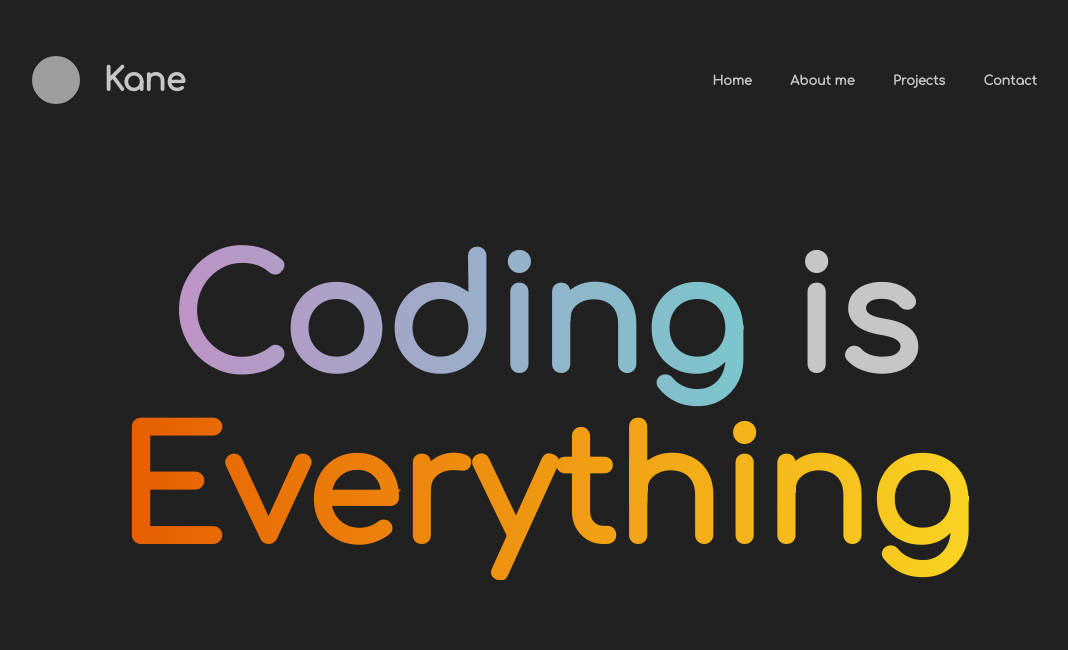
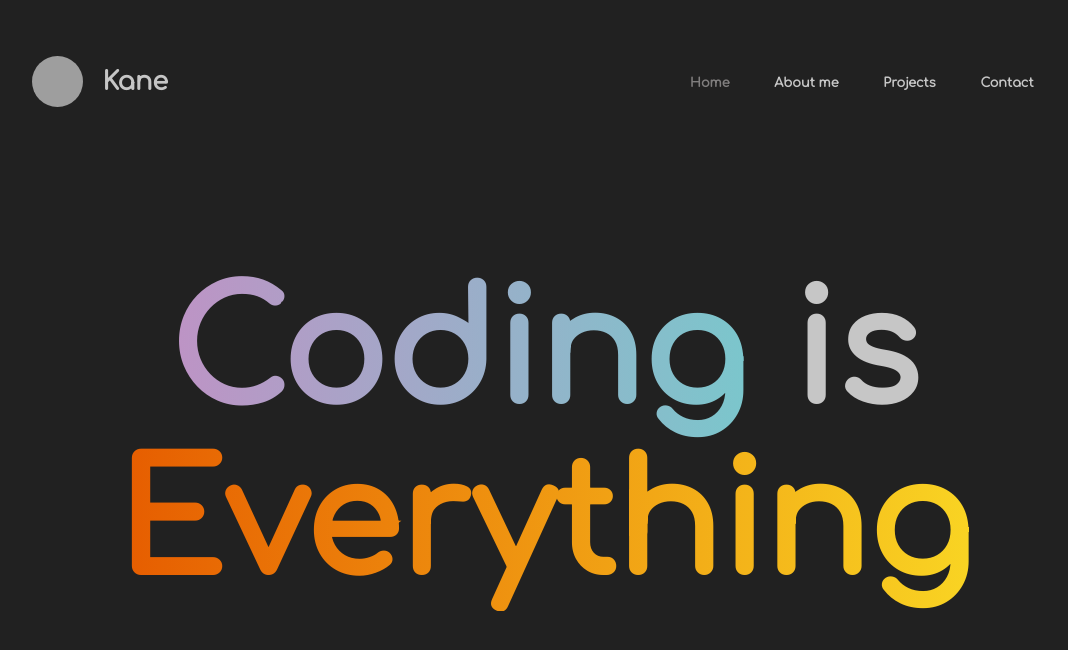
Before and after one commit to kane50613/ka1e, a Vue app: page / in a window 1280 px wide. Shown: the top 650 px of the page, without its empty margins (96-1164 px from the left). Built offline with nearby package versions, Linux system fonts and the light colour scheme; grey boxes are pictures that could not be loaded.

Commit message:
more fixing

```diff
--- a/src/App.vue
+++ b/src/App.vue
@@ -1,8 +1,8 @@
 <template>
-    <Navbar/>
+    <Navbar style="z-index: 999"/>
     <router-view v-slot="{ Component }">
         <transition name="fade">
-            <component :is="Component"></component>
+            <component :is="Component" style="position: absolute; top: 55%; left: 50%; transform: translate(-50%, -50%)"></component>
         </transition>
     </router-view>
     <link href="https://fonts.googleapis.com/css2?family=Comfortaa&display=swap" rel="stylesheet">
--- a/src/components/Main.vue
+++ b/src/components/Main.vue
@@ -25,8 +25,7 @@ export default {
     }
 
     .title:hover {
-        font-size: calc(12vw + 2rem);
-        transition: .5s;
+        font-size: calc(12vw + 20px);
     }
 
     .title .coding {
@@ -44,4 +43,14 @@ export default {
         -webkit-background-clip: text;
         -webkit-text-fill-color: transparent;
     }
+
+    @media (max-height: 500px) {
+        .title {
+            font-size: 25vh;
+        }
+
+        .title:hover {
+            font-size: calc(25vh + 20px);
+        }
+    }
 </style>
--- a/src/components/Navbar.vue
+++ b/src/components/Navbar.vue
@@ -21,7 +21,7 @@ export default {
         return {
             menuOpen: false
         }
-    }
+    },
 }
 </script>
 
@@ -42,15 +42,15 @@ export default {
     }
 
     .avatar {
-        width: 3rem;
-        height: 3rem;
+        width: 4vw;
+        height: 4vw;
         border-radius: 50%;
     }
 
     .title {
-        margin: 0 8%;
+        margin: 0 1.5vw;
         font-weight: bold;
-        font-size: 2rem;
+        font-size: 2vw;
     }
 
     .right {
@@ -61,7 +61,13 @@ export default {
         font-size: 1vw;
         font-weight: 700;
         padding: 1rem 1rem;
-        margin: 0 calc(1vw / 4);
+        margin: 0 .5vw;
+        transition: .5s;
+    }
+
+    .router-link-active {
+        color: #807e7e;
+        transition: .5s;
     }
 
     .menuButton {
@@ -77,6 +83,7 @@ export default {
         margin: 10px;
         padding: 2px 15px;
         transition: .5s;
+        border-radius: 2px;
     }
 
     .menuButton .menubtn.one.active {
@@ -92,6 +99,15 @@ export default {
             display: none;
         }
 
+        .title {
+            font-size: 3vw;
+        }
+
+        .avatar {
+            width: 6vw;
+            height: 6vw;
+        }
+
         .menuButton {
             display: inline-block;
         }
```
